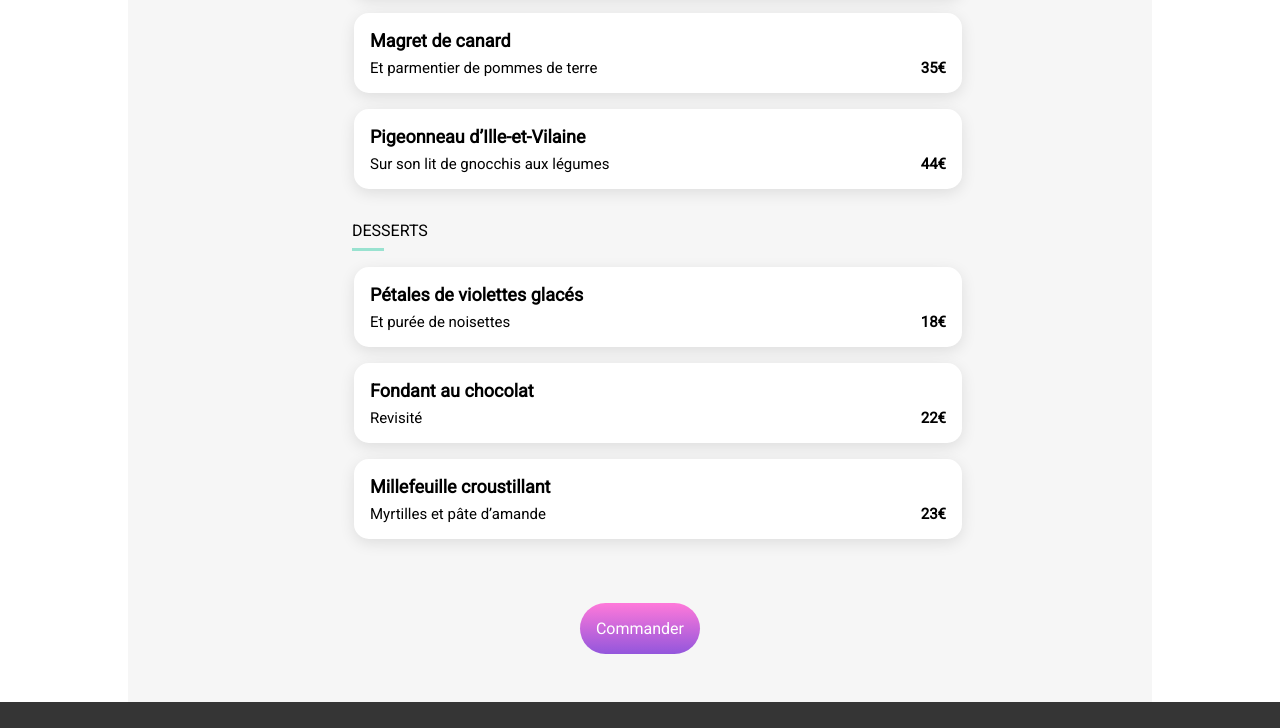
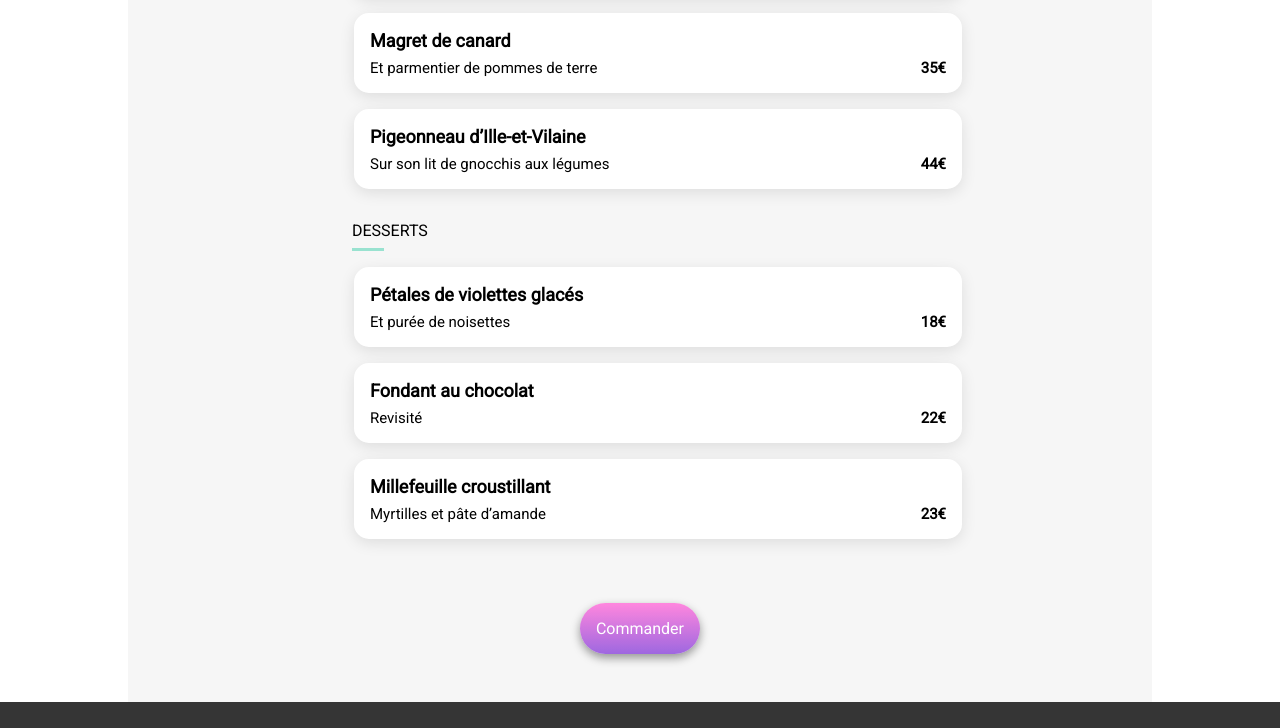
Before and after one commit to J-Hertz/-OpenClassrooms-Projet-4-OhMyFood, a plain HTML site: page menu_a_la_francaise.html in a window 1280 px wide. In both pictures the pointer is over the link "Commander". Shown: the part 887-1615 px from the top of the page. Drawn offline with Linux system fonts and the light colour scheme; a web font is replaced by a local one.

Commit message:
added commander__button:hover style

```diff
--- a/css/style.css
+++ b/css/style.css
@@ -564,6 +564,11 @@ footer i {
     margin: 3rem 26% 3rem;
     border-radius: 30px;
     text-align: center;
+    transition: 200ms;
+}
+
+.commander__button:hover {
+    box-shadow: 0px 4px 10px rgba(0, 0, 0, 0.40), inset 0 0 100px 100px rgba(255, 255, 255, 0.1);
 }
 
 /*** Media Queries ***/
```
